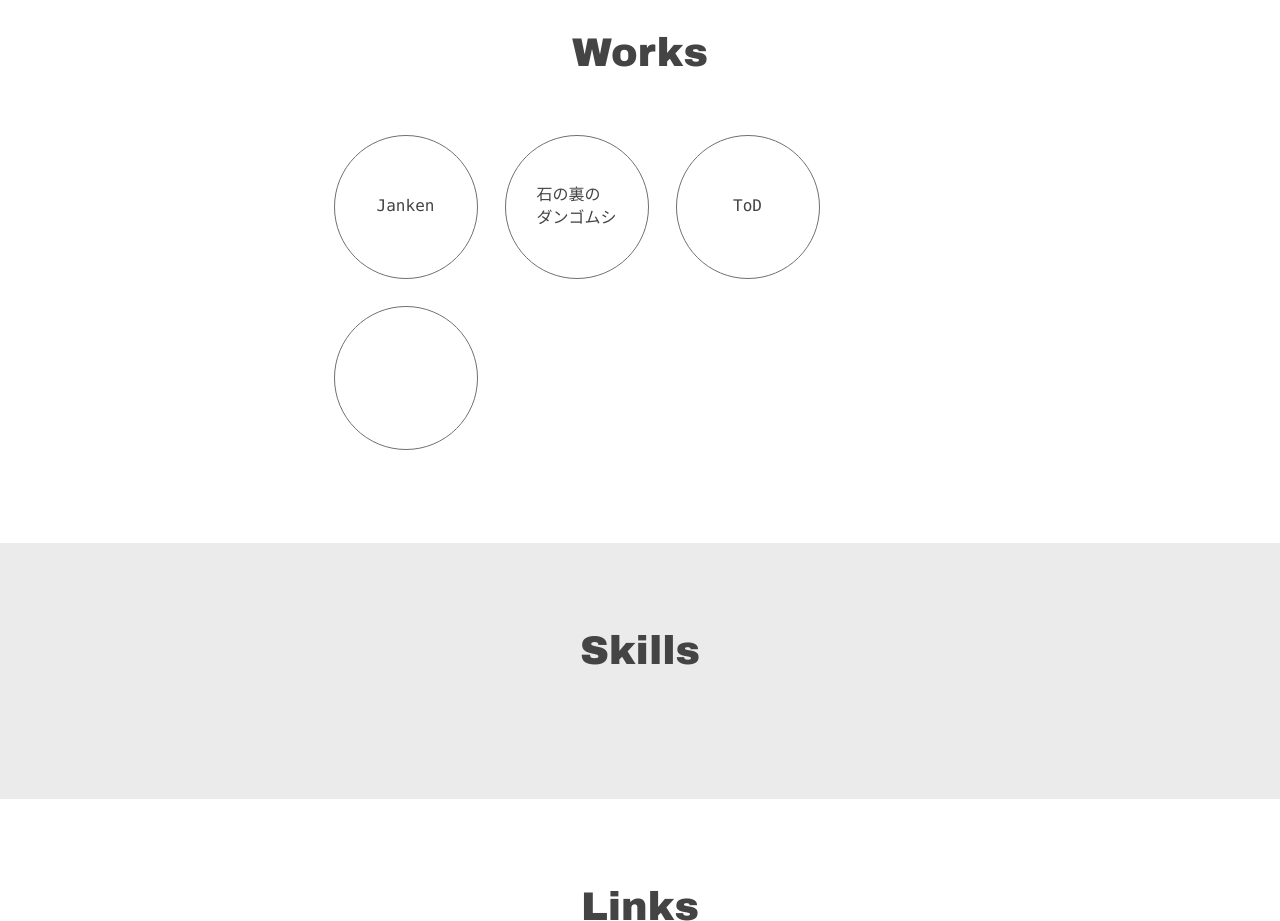
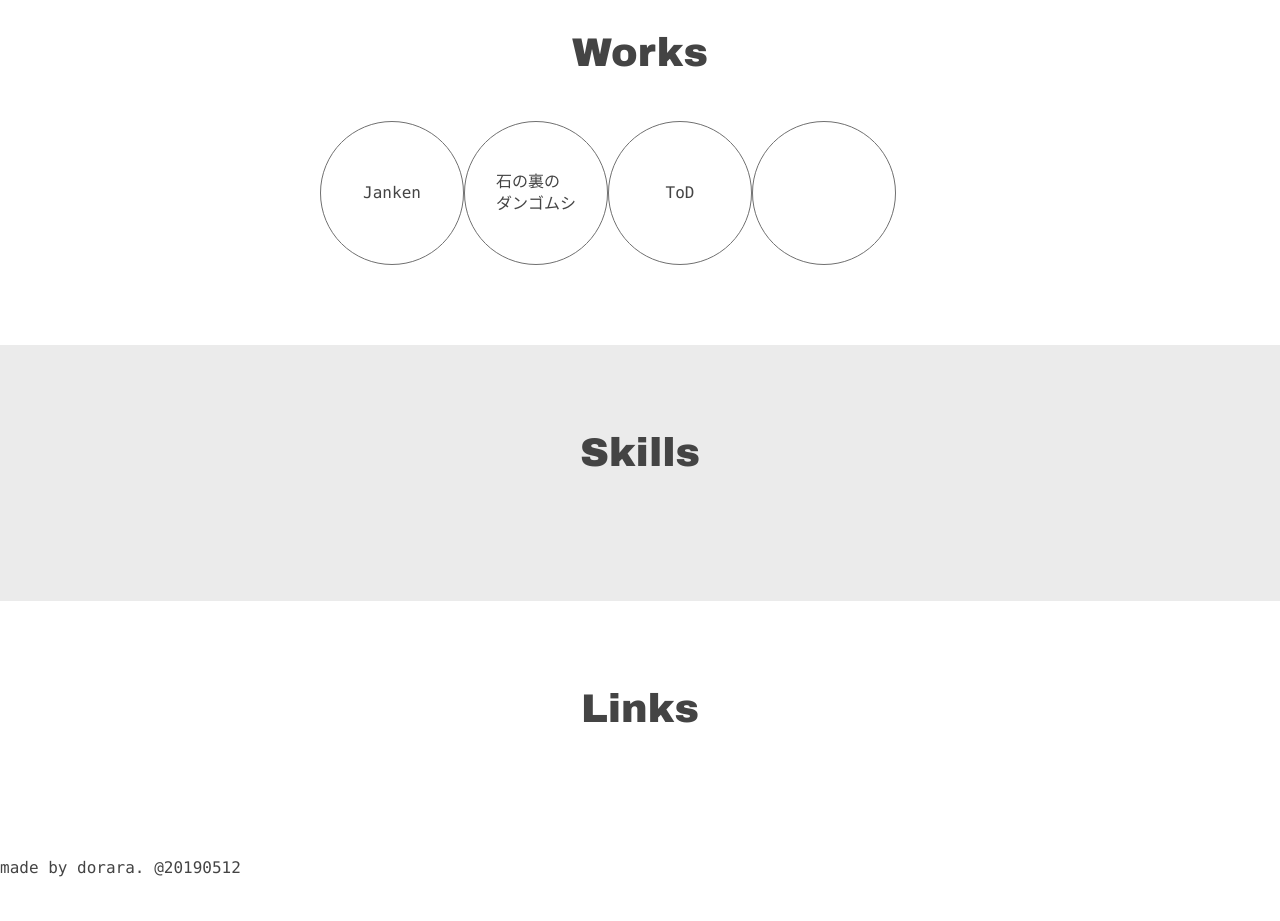
Before and after one commit to dorara-m/myWeb, a website: page dev/index.html in a window 1280 px wide. Shown: the part 1420-2341 px from the top of the page. After the commit the page ends 2300 px from the top, so only its background shows below. Drawn offline with Linux system fonts and the light colour scheme.

Commit message:
おためし

```diff
--- a/src/sass/flocss/object/project/works.scss
+++ b/src/sass/flocss/object/project/works.scss
@@ -5,7 +5,6 @@
     margin: 0 auto;
   }
   &__itemWrap {
-    padding: 13.5px;
   }
   &__item {
     width: 144px;
```
Also changed, not shown: dev/assets/styles/main.css, www/assets/styles/main.css.
